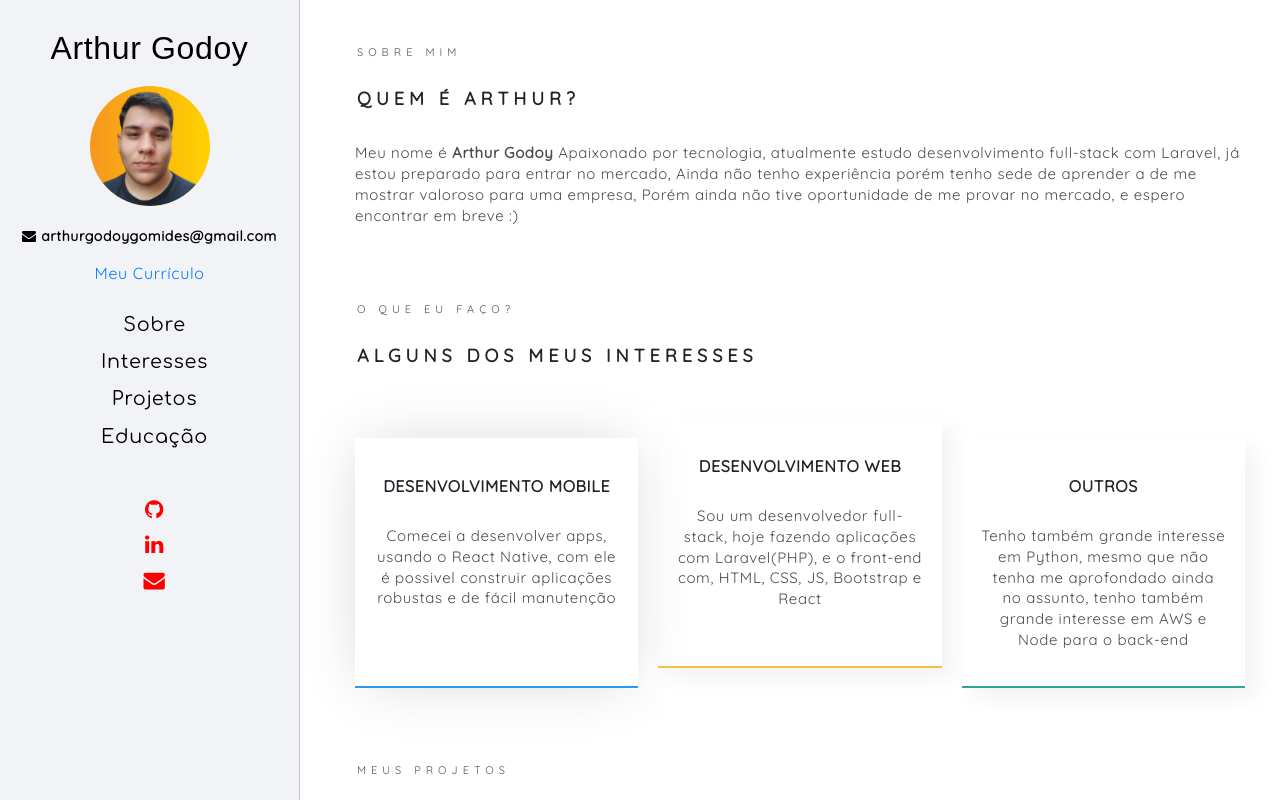
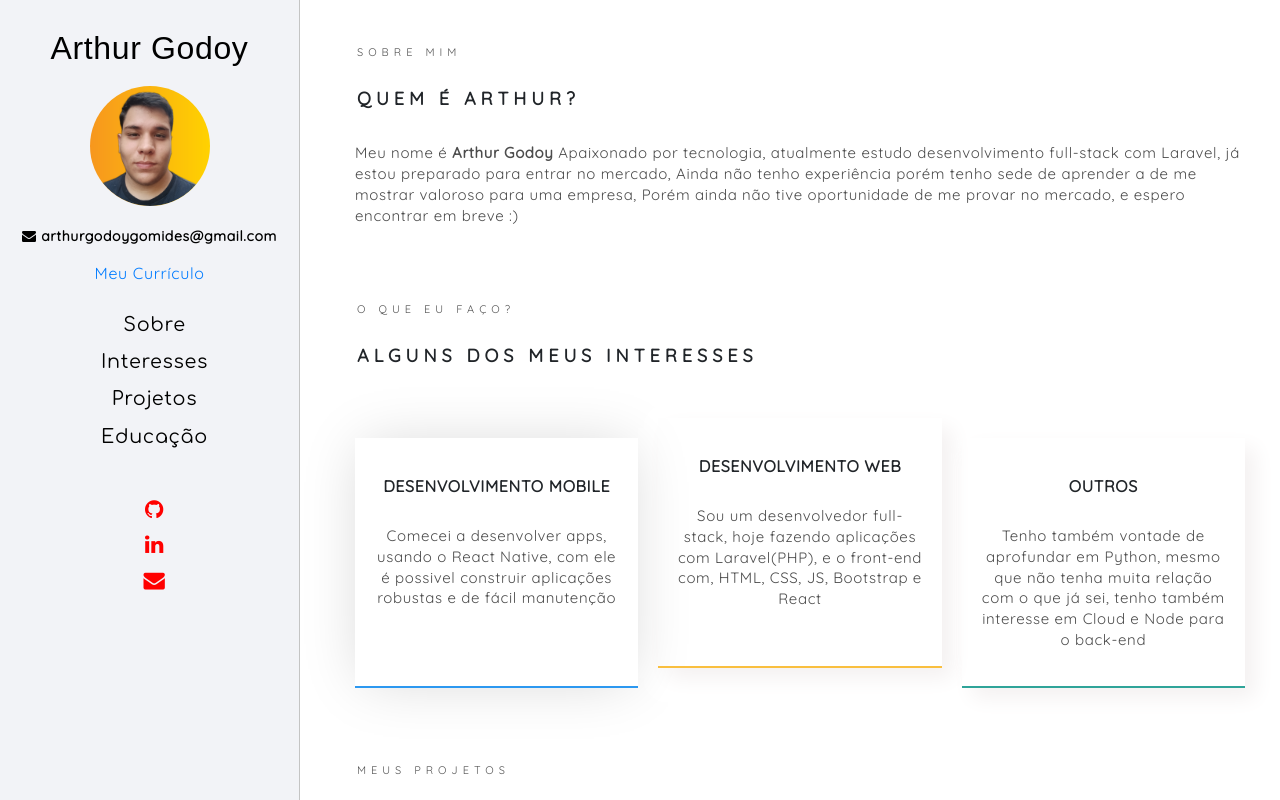
Before and after one commit to Arthur-Godoy/portifolio-Arthur, a React (Create React App) app: page / in a window 1280 px wide. Built offline with nearby package versions, Linux system fonts and the light colour scheme; a web font is replaced by a local one.

Commit message:
change text

```diff
--- a/src/components/skills/Interest.js
+++ b/src/components/skills/Interest.js
@@ -26,7 +26,7 @@ class Interest extends Component {
             <ScrollAnimation offset={0} animateIn="fadeInLeft" duration={2.4} animateOnce={true} initiallyVisible={true}>
               <div className={classes.other}>
                 <h3>Outros</h3>
-                <p>Tenho também grande interesse em Python, mesmo que não tenha me aprofondado ainda no assunto, tenho também grande interesse em AWS e Node para o back-end</p>
+                <p>Tenho também vontade de aprofundar em Python, mesmo que não tenha muita relação com o que já sei, tenho também interesse em Cloud e Node para o back-end</p>
               </div>
             </ScrollAnimation>
           </div>
```
